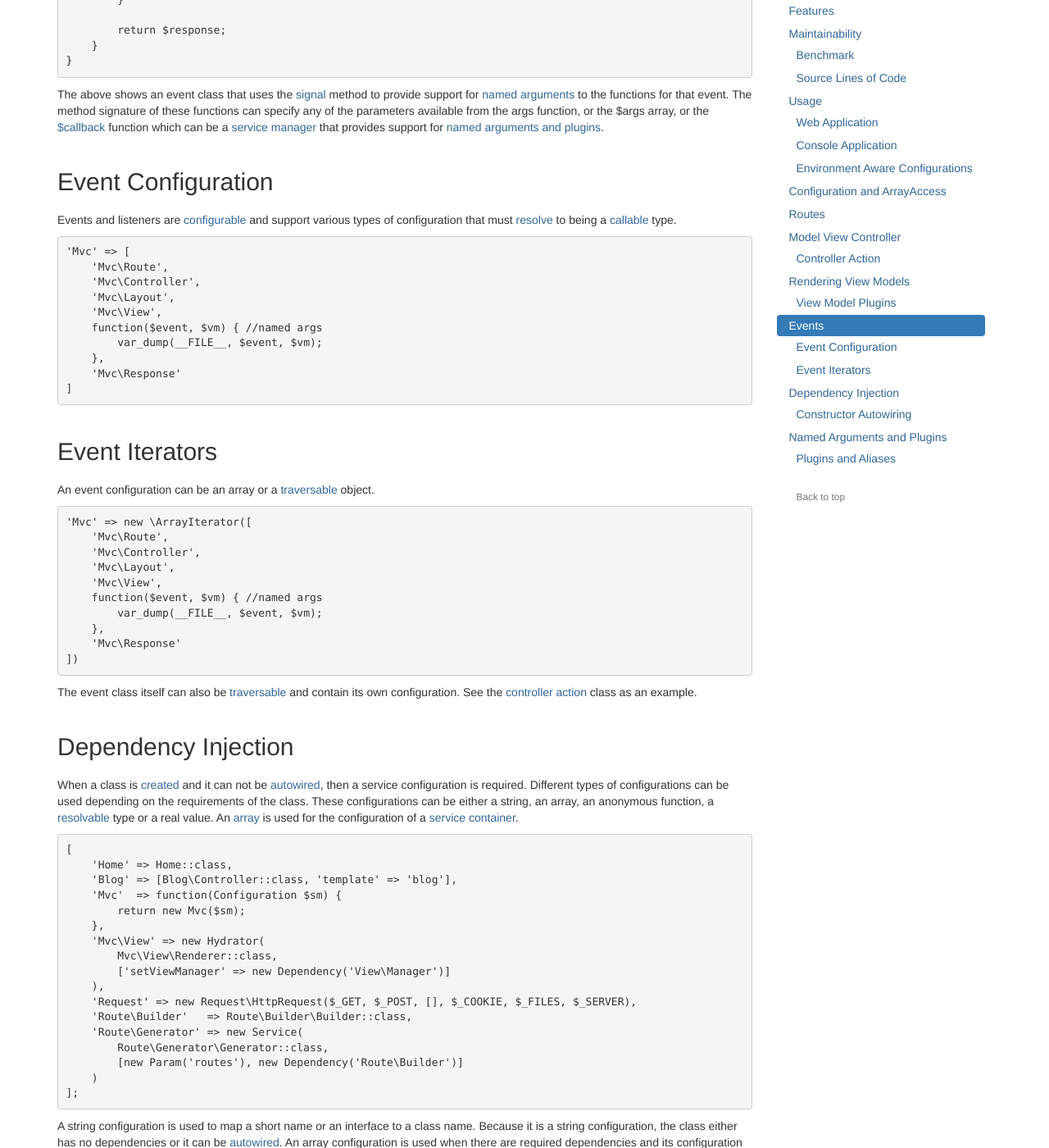
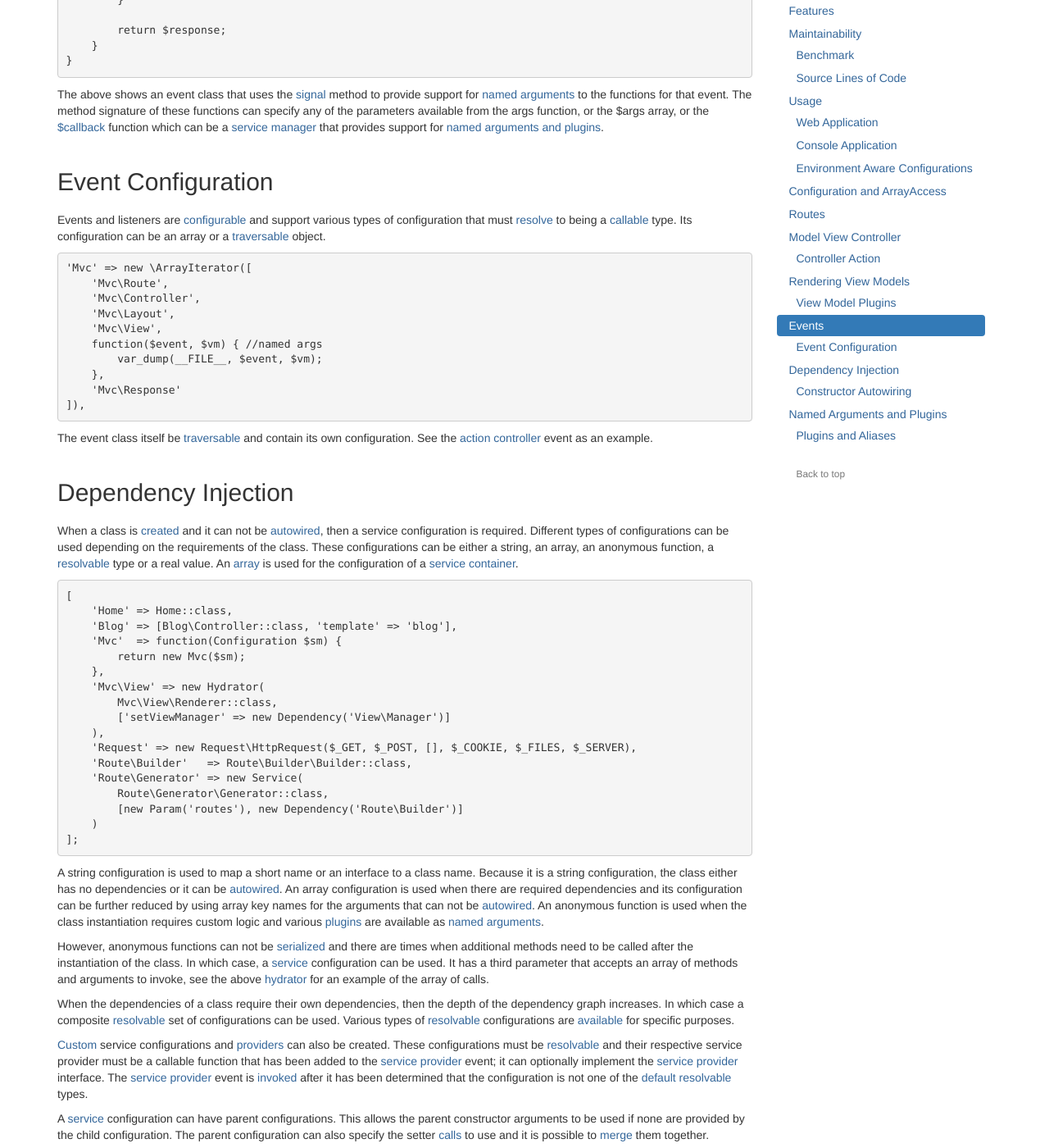
Before and after one commit to mvc5/mvc5.github.io, a Jekyll site: the page built from overview/index.md, in a window 1280 px wide and 1400 px high, scrolled down 9231 px. Shown: the whole window at 82% size. Built offline with Jekyll 4.4.1, drawn with Linux system fonts in a browser that asks for light colours; nearby versions of some CDN libraries.

Commit message:
Event Configuration (not Iterator)

````diff
--- a/overview/events.md
+++ b/overview/events.md
@@ -42,23 +42,7 @@
 The above shows an event class that uses the [signal](https://github.com/mvc5/framework/blob/master/src/Service/Resolver/Signal.php) method to provide support for [named arguments](#named-arguments-and-plugins) to the functions for that event. The method signature of these functions can specify any of the parameters available from the args function, or the $args array, or the [$callback](https://github.com/mvc5/framework/blob/master/src/Service/Resolver/Resolver.php#L423) function which can be a [service manager](https://github.com/mvc5/framework/blob/master/src/Service/Manager/ServiceManager.php) that provides support for [named arguments and plugins](#named-arguments-and-plugins).
 
 ## Event Configuration
-Events and listeners are <a href="https://github.com/mvc5/application/blob/master/config/event.php">configurable</a> and support various types of configuration that must [resolve](https://github.com/mvc5/framework/blob/master/src/Service/Resolver/Resolver.php#L186) to being a <a href="http://php.net/manual/en/language.types.callable.php">callable</a> type.
-
-```php
-'Mvc' => [
-    'Mvc\Route',
-    'Mvc\Controller',
-    'Mvc\Layout',
-    'Mvc\View',
-    function($event, $vm) { //named args
-        var_dump(__FILE__, $event, $vm);
-    },
-    'Mvc\Response'
-]
-```
-
-## Event Iterators
-An event configuration can be an array or a [traversable](http://php.net/manual/en/class.traversable.php) object.
+Events and listeners are <a href="https://github.com/mvc5/application/blob/master/config/event.php">configurable</a> and support various types of configuration that must [resolve](https://github.com/mvc5/framework/blob/master/src/Service/Resolver/Resolver.php#L186) to being a <a href="http://php.net/manual/en/language.types.callable.php">callable</a> type. Its configuration can be an array or a [traversable](http://php.net/manual/en/class.traversable.php) object.
 
 ```php
 'Mvc' => new \ArrayIterator([
@@ -70,7 +54,7 @@
         var_dump(__FILE__, $event, $vm);
     },
     'Mvc\Response'
-])
+]),
 ```
 
-The event class itself can also be [traversable](http://php.net/manual/en/class.traversable.php) and contain its own configuration. See the [controller action](#controller-action) class as an example.
+The event class itself be [traversable](http://php.net/manual/en/class.traversable.php) and contain its own configuration. See the [action controller](https://github.com/mvc5/framework/blob/master/src/Controller/Action/Action.php) event as an example.
--- a/overview/sidebar.md
+++ b/overview/sidebar.md
@@ -34,7 +34,6 @@
             <a href="#events">Events</a>
             <ul class="nav nav-pills nav-stacked">
                 <li role="presentation"><a href="#event-configuration">Event Configuration</a></li>
-                <li role="presentation"><a href="#event-iterators">Event Iterators</a></li>
             </ul>
         </li>
         <li role="presentation">
````
